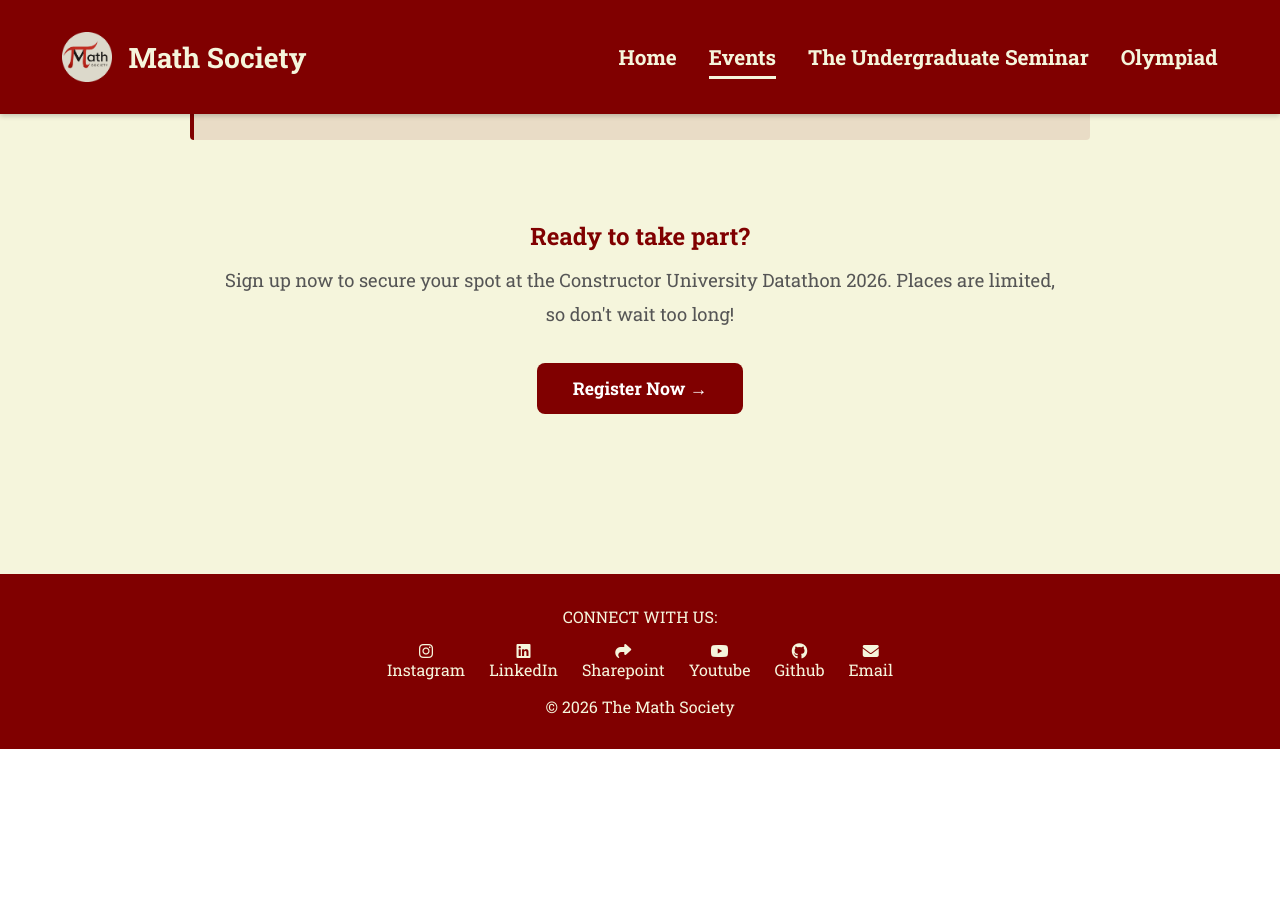
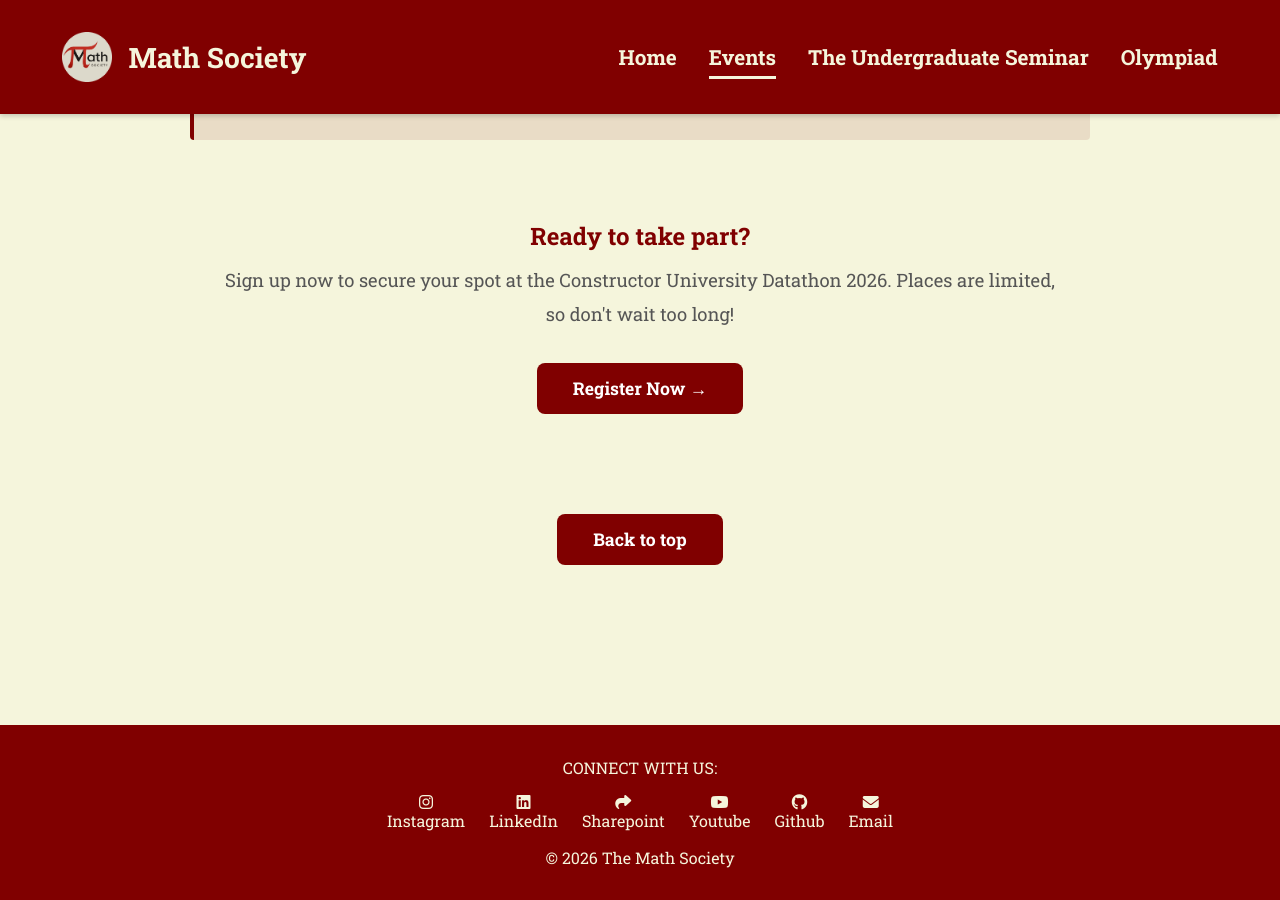
Before and after one commit to KelvinAirConstructorUni/constructor-math.github.io, a Jekyll site: the page Subpages/datathon.html, which Jekyll copies as it is, in a window 1280 px wide and 900 px high, scrolled down 8220 px. Built offline with Jekyll 4.4.1, drawn with Linux system fonts in a browser that asks for light colours; nearby versions of some CDN libraries; before the commit the page ends 8969 px from its top, so only the background shows below that.

Commit message:
update on datathon page

```diff
--- a/Subpages/datathon.html
+++ b/Subpages/datathon.html
@@ -200,7 +200,7 @@
 
 <body>
     <!--NAVBAR-->
-    <nav class="navbar">
+    <nav class="navbar" id="nav">
         <div class="nav-container">
             <div class="logo-container logo_title">
                 <img src="../Home Page/images/logo_final.png" alt="Math Soc Logo" class="nav-logo">
@@ -326,7 +326,7 @@
                 </p>
 
                 <h1>📋 Table of Contents</h1>
-                <div style="background-color: rgba(128, 0, 0, 0.05); border: 4px solid #800000; border-radius: 8px; padding: 24px 32px; margin: 32px 0; padding-left: 50px; font-weight: 800;">
+                <div style="background-color: rgba(128, 0, 0, 0.05); border: 4px solid #800000; border-radius: 8px; padding: 24px 32px; margin: 32px 0; padding-left: 50px; font-weight: 800;" id="table">
                     <ol style="font-size: 1.1rem; line-height: 2.2; padding-left: 24px; margin: 0;">
                         <li><a href="#overview" style="color: #800000; text-decoration: none;">Overview & About Insytes GmbH</a></li>
                         <li><a href="#theme" style="color: #800000; text-decoration: none;">Theme & Topic</a></li>
@@ -648,6 +648,14 @@
                               transition: background-color 0.3s ease;">
                         Register Now →
                     </a>
+
+                    <br>
+                    <a href="#table"
+                    style="display: inline-block; padding: 14px 36px; background-color: #800000; color: white;
+                           text-decoration: none; border-radius: 8px; font-size: 1.1rem; font-weight: bold;
+                           transition: background-color 0.3s ease; margin-top: 100px">
+                     Back to top
+                 </a>
                 </div>
             </div>
         </div>
```
